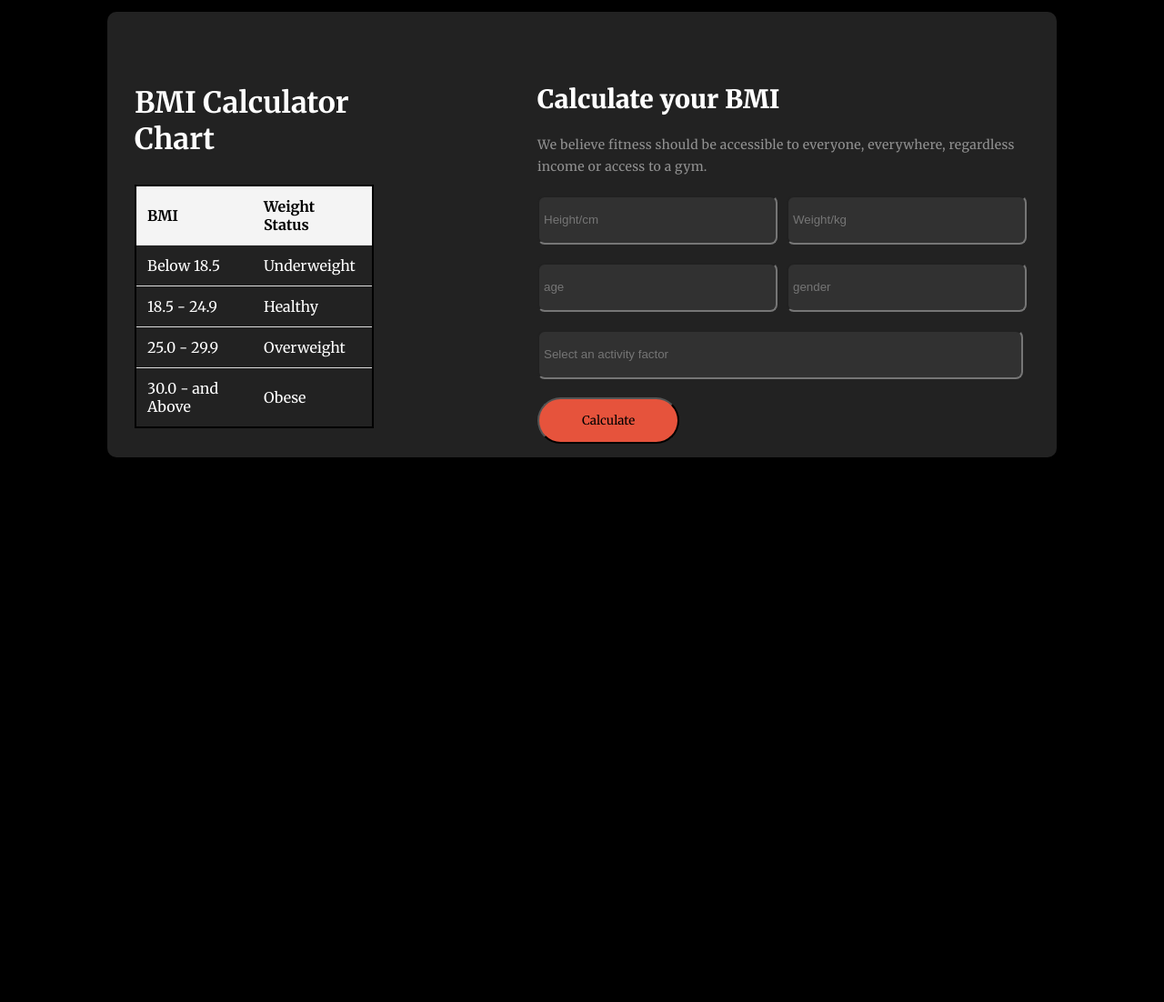
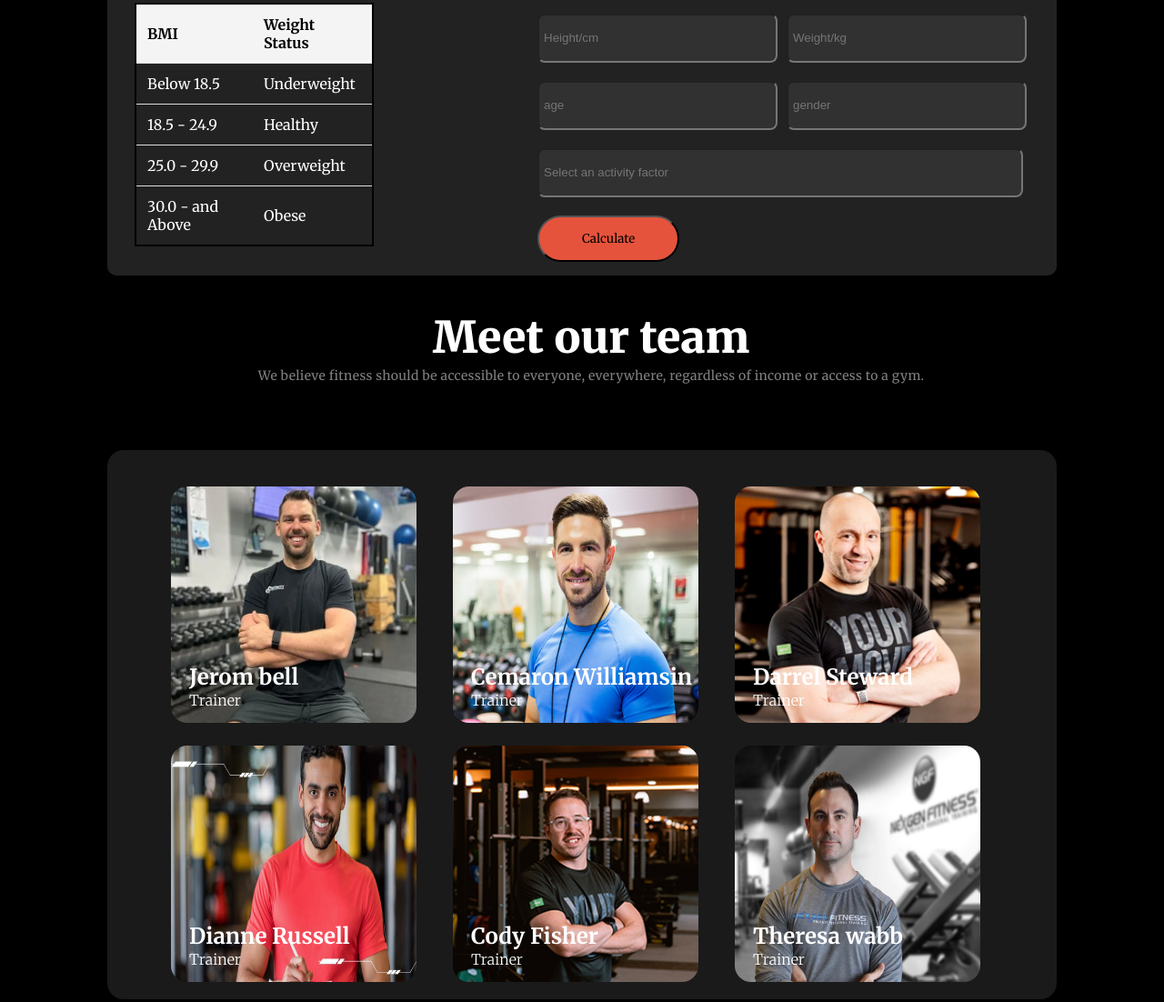
Before and after one commit to Shahil-Dev/Fitness, a plain HTML site: page index.html in a window 1280 px wide. Shown: the part 2036-3138 px from the top of the page at 91% size. Before the commit the page ends 2539 px from the top, so only its background shows below. Drawn offline with Linux system fonts and the light colour scheme.

Commit message:
main section done

```diff
--- a/index.html
+++ b/index.html
@@ -138,7 +138,62 @@
          <button style="margin-top: 20px;" class="btn1">Calculate</button>
       </div>
     </div>
+    <div class="accs">
+        <h1 class="mrt">Meet our team</h1>
+        <p  class="mtp">We believe fitness should be accessible to everyone, everywhere, regardless of income or access to a gym.</p>
+    </div>
+    <div class="img-contain">
+        <div class="display-flex  levels">
+           <div class="any">
+            <img class="img-blog" src="./Images/trainer1.png" alt="">
+            <div class="blog">
+                <h1 class="bell">Jerom bell</h1>
+                <p class="train">Trainer</p>
+            </div>
+           </div>
+           <div class="any">
+            <img class="img-blog" src="./Images/trainer2.png" alt="">
+            <div class="blog">
+                <h1 class="bell">Cemaron Williamsin</h1>
+                <p class="train">Trainer</p>
+           </div>
+          </div>
+          <div class="any">
+            <img class="img-blog" src="./Images/trainer3.png" alt="">
+            <div class="blog">
+                <h1 class="bell">Darrel Steward</h1>
+                <p class="train">Trainer</p>
+           </div>
+          </div>
+
+    </div>
+    <div class="display-flex darrel">
+        <div class="any">
+            <img class="img-blog" src="./Images/trainer4.png" alt="">
+            <div class="blog">
+                <h1 class="bell">Dianne Russell</h1>
+                <p class="train">Trainer</p>
+           </div>
+          </div>
+        <div class="any">
+            <img class="img-blog" src="./Images/trainer5.png" alt="">
+            <div class="blog">
+                <h1 class="bell">Cody Fisher</h1>
+                <p class="train">Trainer</p>
+           </div>
+          </div>
+        <div class="any">
+            <img class="img-blog" src="./Images/trainer6.png" alt="">
+            <div class="blog">
+                <h1 class="bell">Theresa wabb</h1>
+                <p class="train">Trainer</p>
+           </div>
+          </div>
+    </div>
+    </div>
     </main>
-    <footer></footer>
+    <footer class="footer">
+
+    </footer>
 </body>
 </html>
--- a/style.css
+++ b/style.css
@@ -248,14 +248,14 @@ body{
     background: rgb(34, 34, 34);
     width: 100%;
     height: 490px;
-    margin-top: 160px;
+    margin-top: 60px;
     border-radius: 10px;
     gap: 180px;
 }
 .calc{
     text-align: left;
     margin-left: 50px;
-    margin-top: 170px;
+    margin-top: 70px;
 }
 .chart{
     margin-left: 30px;
@@ -316,6 +316,67 @@ table {
     width: 520px;
     padding:5px ;
     height: 40px;
+  }
+  .mrt{
+    color: rgb(255, 255, 255);
+     font-size: 48px;
+    font-weight: 900;
+    line-height: 120%;
+    letter-spacing: 0%;
+    text-align: center;}
+  .accs{
+    margin-top: 40px;
+    text-align: center;
+    margin-left: 20px;
+  }
+  .mtp{
+    color: rgba(255, 255, 255, 0.5);
+    font-size: 14px;
+    font-weight: 400;
+    line-height: 24px;
+    letter-spacing: 0.3px;
+    text-align: center;
+  }
+  .img-blog{
+    border-radius: 18px;
+    width: 270px;
+    height: 260px;
+  }
+  .levels{
+    gap: 40px;
+    padding-top: 40px;
+    margin-left: 70px;
+  }
+  .darrel{
+    gap: 40px;
+    padding-top: 40px;
+    margin-left: 70px;
+  }
+  .bell{
+    font-size: 24px;
+    font-weight: 700;
+  }
+  .train{
+    font-size: 16px;
+    font-weight: 300;
+  }
+  .blog{
+    margin-top: -70px;
+    margin-left: 20px;
+  }
+  .img-contain{
+    border-radius: 18px;
+    width: 100%;
+    height: 604px;
+    background: rgba(255, 255, 255, 0.1);
+    margin-top: 70px;
+
+  }
+  .footer{
+    width: 100%;
+    height: 489px;
+    background: rgba(255, 255, 255, 0.1);
+    margin-top: 100px;
   }
 /*Responsive media query*/
 @media (max-width: 576px) {
@@ -442,4 +503,24 @@ table {
   margin-left: 10px;
   margin-top: 10px;
   }
+  .img-contain{
+    width: 420px;
+    margin-left: 23px;
+    height: 1840px;
+  }
+  .levels{
+    display: block;
+    margin-top: 30px;
+  }
+  .darrel{
+    display: block;
+    margin-top:-20px;
+  }
+  .any{
+    margin-top: 40px;
+  }
+  .footer{
+    width: 393px;
+height: 986px;
+  }
 }
```
